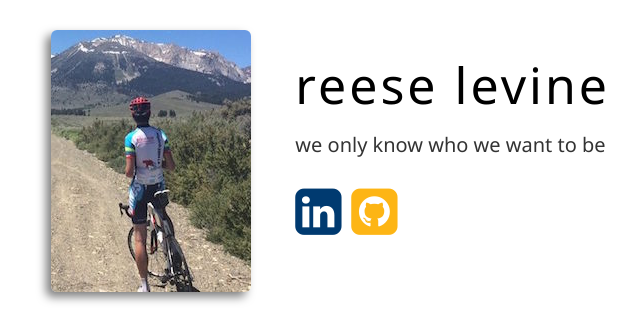
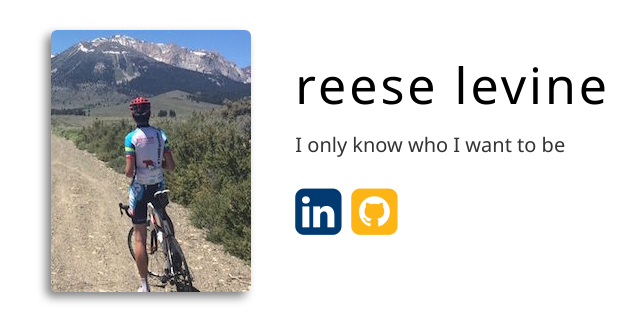
Before and after one commit to reeselevine/blog, a Jekyll site: the page built from index.md, in a window 1280 px wide. Shown: the top 320 px of the page, without its empty margins (230-870 px from the left). Built offline with Jekyll 4.4.1, drawn with Linux system fonts in a browser that asks for light colours; nearby versions of some CDN libraries.

Commit message:
Change from we to I

```diff
--- a/_includes/header-pic.html
+++ b/_includes/header-pic.html
@@ -9,7 +9,7 @@
       <div class="row">
         <div class="col-xs-12">
           <div class="name"><a href="{{ site.url }}">reese levine</a></div>
-          <div class="name-blurb">we only know who we want to be</div>
+          <div class="name-blurb">I only know who I want to be</div>
           <div class="prof-icons">
             <a href="https://www.linkedin.com/in/reeselevine"><i class="fa fa-linkedin-square fa-3x"></i></a>
             <a href="https://github.com/reeselevine"><i class="fa fa-github-square fa-3x"></i></a>
```
